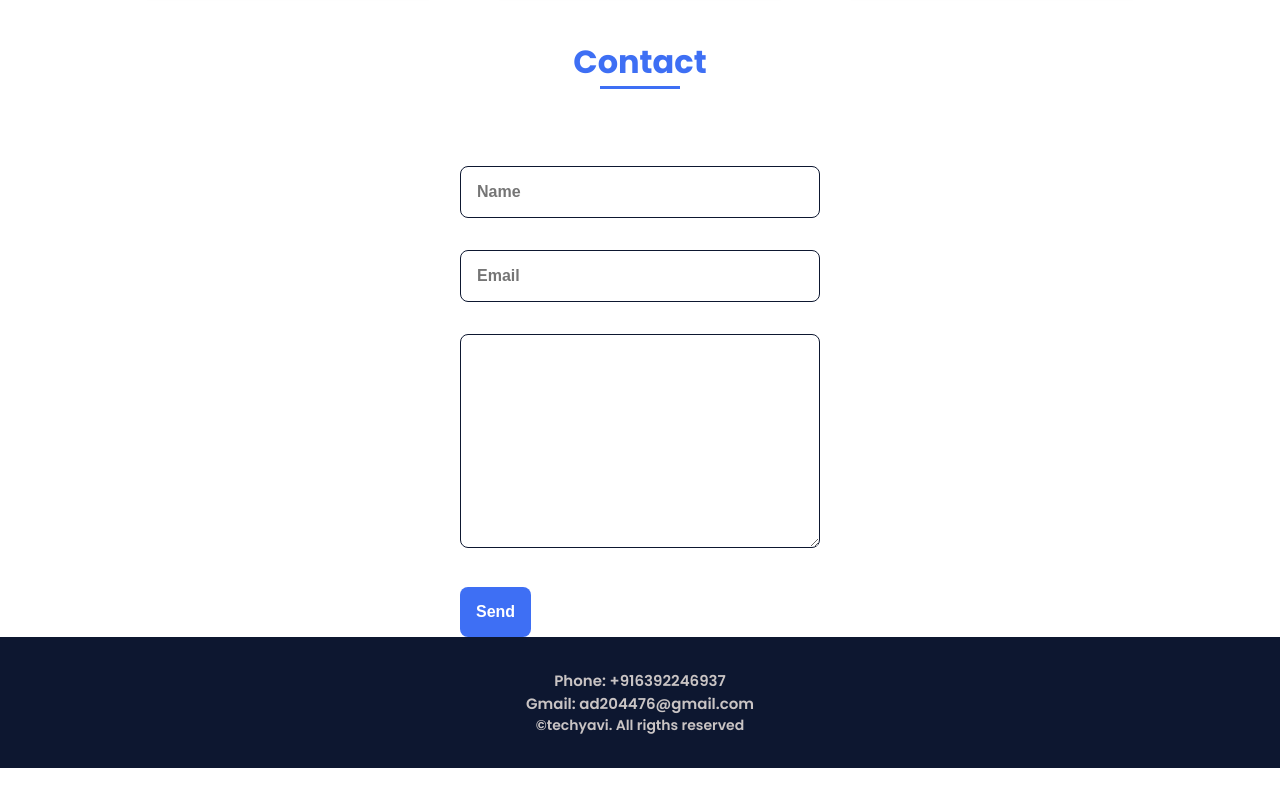
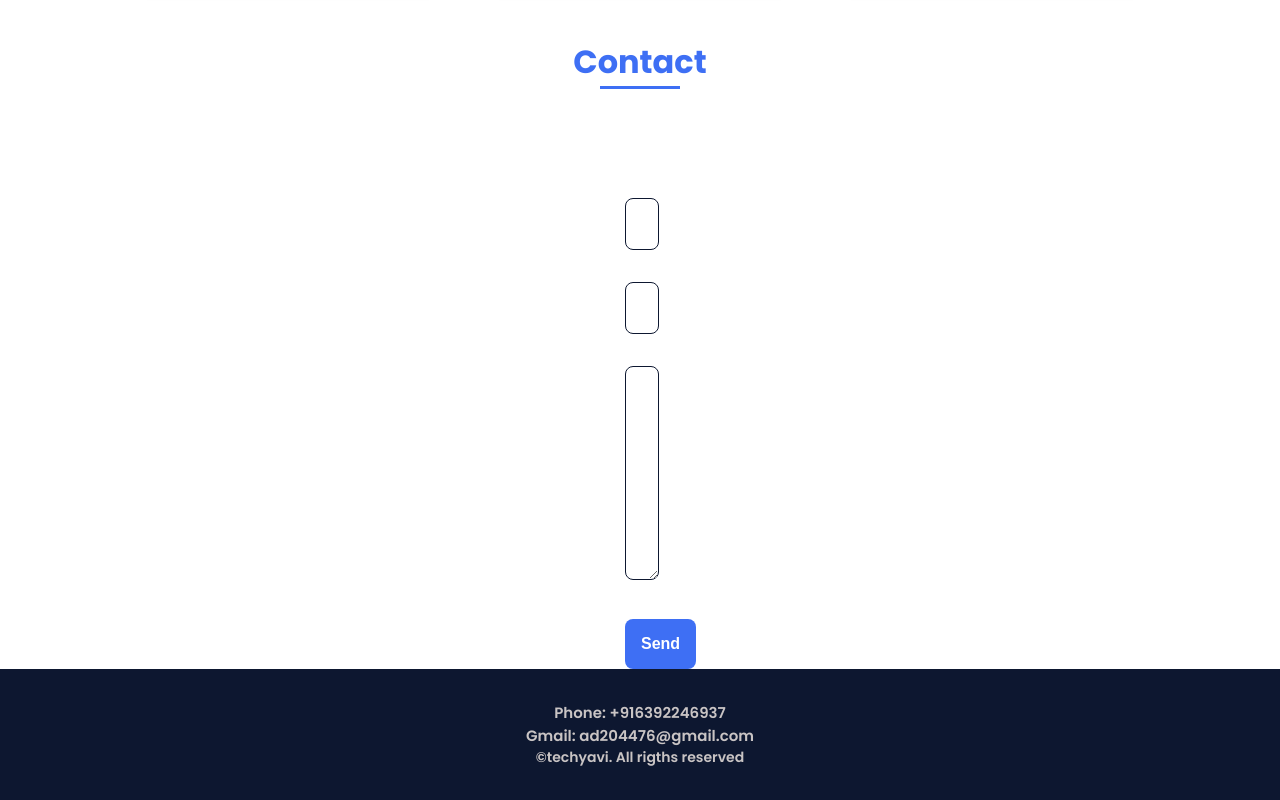
Before and after one commit to techyavixyz/Abhinash-Portfolio, a plain HTML site: page index.html in a window 1280 px wide. Shown: the part 2816-3616 px from the top of the page. Before the commit the page ends 3584 px from the top, so only its background shows below. Drawn offline with nearby package versions, Linux system fonts and the light colour scheme.

Commit message:
Add files via upload

```diff
--- a/assets/css/styles.css
+++ b/assets/css/styles.css
@@ -181,7 +181,7 @@ img {
 /*===== HOME =====*/
 .home {
   position: relative;
-  row-gap: 5rem;
+  row-gap: 2rem;
   padding: 4rem 0 5rem;
 }
 .home__data {
@@ -214,12 +214,15 @@ img {
   width: 260px;
   top: 15%;
 }
+
 .home__blob {
   fill: var(--first-color);
 }
 .home__blob-img {
   width: 400px;
 }
+
+
 
 /*BUTTONS*/
 .button {
@@ -380,7 +383,6 @@ img {
 
 
 /* ===== MEDIA QUERIES=====*/
-
 @media screen and (min-width: 375px) {
   .home {
       position: relative;
@@ -416,6 +418,7 @@ img {
   .button:hover {
     box-shadow: 0px 10px 36px rgba(0, 0, 0, 0.15);
   }
+}
 
 
 @media screen and (min-width: 576px) {
@@ -452,8 +455,8 @@ img {
     padding-top: 2rem;
   }
   .contact__form {
-    width: 360px;
-    padding-top: 2rem;
+    width: 30px;
+    padding-top: 4rem;
   }
   .contact__container {
     justify-items: center;
```
